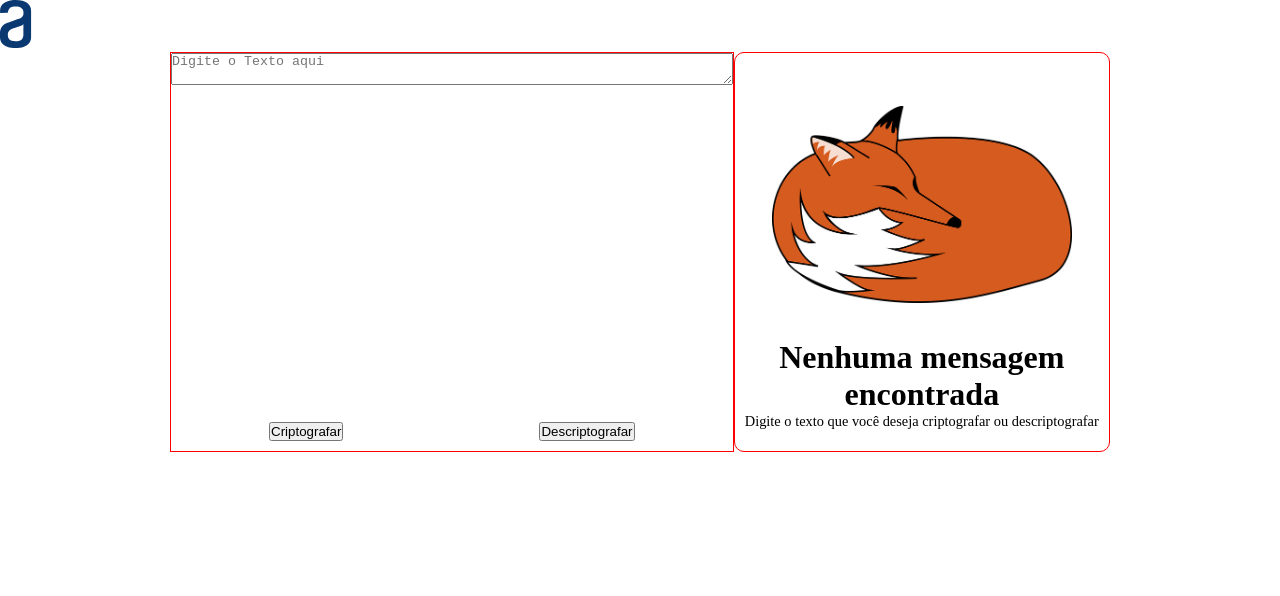
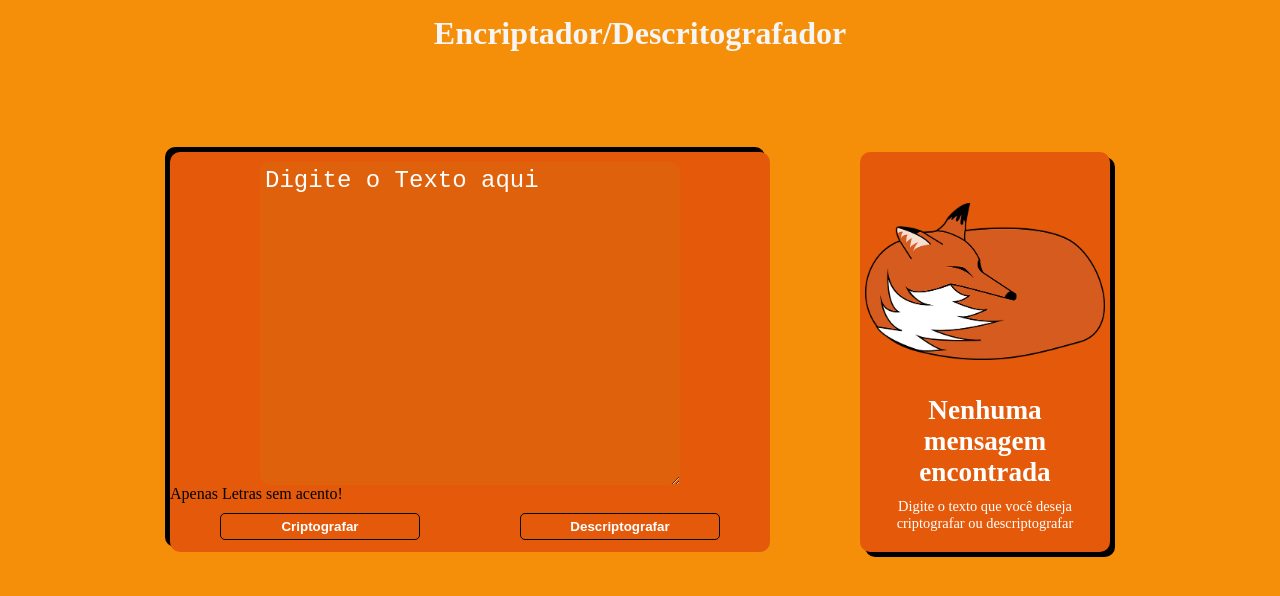
Before and after one commit to Versart/decodificador-challenger-alura, a plain HTML site: page index.html in a window 1280 px wide. Drawn offline with Linux system fonts and the light colour scheme.

Commit message:
estilizando a página

```diff
--- a/index.html
+++ b/index.html
@@ -10,7 +10,7 @@
   </head>
   <body>
     <header>
-      <img src="images/Vector.svg" />
+      <h1>Encriptador/Descritografador</h1>
     </header>
     <main>
       <div class="container">
@@ -18,7 +18,10 @@
           <textarea
             placeholder="Digite o Texto aqui"
             oninput="alterarTelaCriptografia()"
+            cols="100"
+            rows="100"
           ></textarea>
+          <p>Apenas Letras sem acento!</p>
           <div class="botoes">
             <button onclick="criptografarMensagem()">Criptografar</button>
             <button onclick="descriptografarMensagem()">Descriptografar</button>
--- a/style.css
+++ b/style.css
@@ -3,33 +3,82 @@
   padding: 0;
   box-sizing: border-box;
 }
+
+body {
+  background-color: rgb(245, 143, 9);
+  /*background-color: white;*/
+}
+
+h1 {
+  text-align: center;
+  margin-bottom: 3.125rem;
+  color: whitesmoke;
+  margin: .9375rem 0;
+}
+
 .container {
   width: 58.75rem;
   display: flex;
   justify-content: space-between;
-  margin: 0 auto;
-}
-
-section {
-  border: 1px solid red;
+  margin: 6.25rem auto;
 }
 
 .tela-texto {
   width: 37.5rem;
   height: 25rem;
   display: flex;
+  border-radius: 10px;
   flex-direction: column;
   justify-content: space-between;
+  background-color: whitesmoke;
+  background-color: rgb(228, 90, 10);
+  box-shadow: -5px -5px black;
+}
 
+textarea {
+  margin: 10px auto 0;
+  padding: 5px;
+  width: 70%;
+  font-size: 1.5rem;
+  background-color: rgb(224, 97, 12);
+  border: none;
+  border-radius: 10px ;
+  color: white;
+  /*background-color: white;*/
+}
+
+textarea::placeholder {
+  color: white;
 }
 
 .botoes {
   display: flex;
   justify-content: space-around;
-  padding-bottom: 10px;
+  padding-bottom: .75rem;
+  margin-top: .625rem;
+}
+
+button {
+  padding: 5px;
+  border-radius: 5px;
+  cursor: pointer;
+  border: none;
+  background-color: rgb(228, 90, 10);
+  /*background-color: rgb(150, 143, 143);*/
+  font-weight: bold;
+  color: white;
+  width: 12.5rem;
+  border: 1px solid black;
+  transition: 1s all;
+
+}
+
+button:hover {
+  transform: scale(1.2);
+  color: white;
 }
 .tela-criptografia {
-  width: 25rem;
+  width: 15.625rem;
   height: 25rem;
   text-align: center;
   padding: 5px;
@@ -37,17 +86,27 @@ section {
   flex-direction: column;
   justify-content: space-around;
   border-radius: 10px;
+  box-shadow: 5px 5px black;
+  /*background-color: rgb(236, 156, 8);*/
+  background-color: rgb(228, 90, 10);
+  /*background-color: whitesmoke;*/
 }
 .mensagem-criada {
   font-size: 1.3rem;
+  color: white;
 }
 .aviso1 {
   font-weight: bold;
-  font-size: 2rem;
+  font-size: 1.7rem;
+  color: white;
+  transition: 1s all;
+  margin-bottom: .625rem;
+
 }
 .aviso2 {
   font-size: 0.9rem;
+  color: white;
 }
 .img-criptografia {
-  width: 300px;
+  width: 15rem;
 }
```
